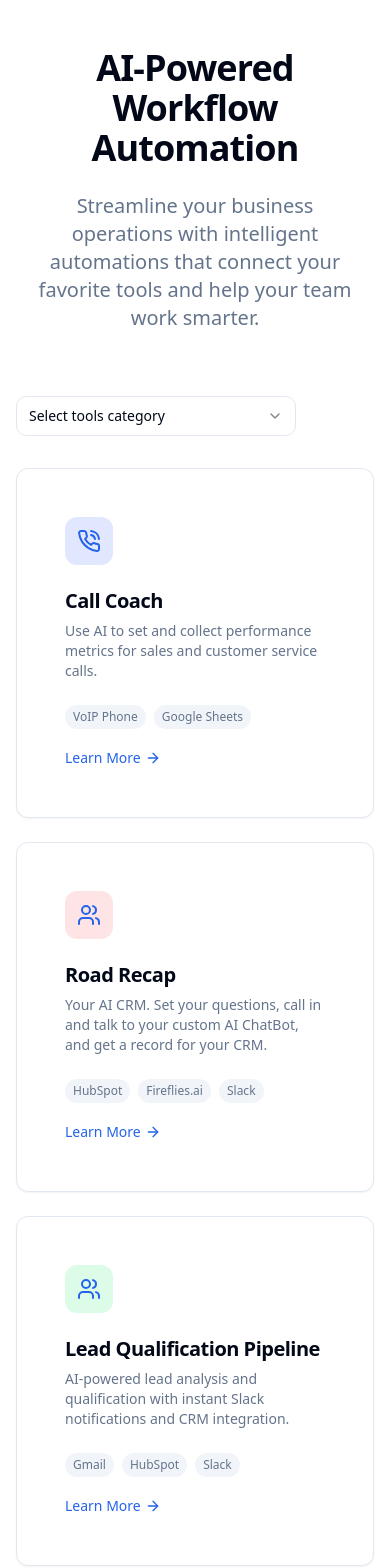
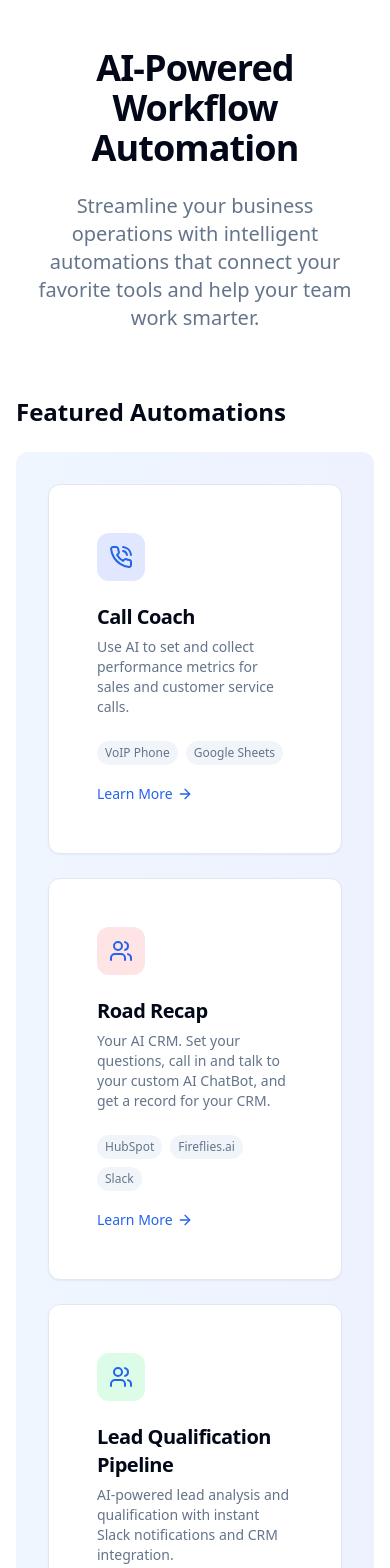
Before and after one commit to brianpcf/dptlandingpage, a React (Vite) app: page / in a window 390 px wide. Shown: the top 1568 px of the page. Built offline with nearby package versions, Linux system fonts and the light colour scheme.

Commit message:
Add Featured Section for Automations
Create a new "Featured" section at the top of the page to highlight the current three automations. This section includes a distinct background color to emphasize the featured automations.
[skip gpt_engineer]

```diff
--- /dev/null
+++ b/src/components/FeaturedAutomations.tsx
@@ -0,0 +1,23 @@
+import AutomationCard from "./AutomationCard";
+import { Automation } from "@/data/automations/types";
+
+interface FeaturedAutomationsProps {
+  automations: Automation[];
+}
+
+const FeaturedAutomations = ({ automations }: FeaturedAutomationsProps) => {
+  return (
+    <div className="mb-12">
+      <h2 className="text-2xl font-semibold mb-6">Featured Automations</h2>
+      <div className="bg-gradient-to-r from-blue-50 to-indigo-50 p-8 rounded-xl">
+        <div className="grid grid-cols-1 md:grid-cols-2 lg:grid-cols-3 gap-6">
+          {automations.slice(0, 3).map((automation, index) => (
+            <AutomationCard key={index} {...automation} />
+          ))}
+        </div>
+      </div>
+    </div>
+  );
+};
+
+export default FeaturedAutomations;
--- a/src/pages/Index.tsx
+++ b/src/pages/Index.tsx
@@ -1,5 +1,6 @@
 import Hero from "@/components/Hero";
 import AutomationCard from "@/components/AutomationCard";
+import FeaturedAutomations from "@/components/FeaturedAutomations";
 import { Select, SelectContent, SelectGroup, SelectItem, SelectLabel, SelectTrigger, SelectValue } from "@/components/ui/select";
 import { toolCategories } from "@/data/toolCategories";
 import { useState } from "react";
@@ -21,10 +22,15 @@ const Index = () => {
     return false;
   });
 
+  const featuredAutomations = automations.slice(0, 3);
+  const remainingAutomations = filteredAutomations.slice(3);
+
   return (
     <div className="min-h-screen py-12 px-4 sm:px-6 lg:px-8">
       <Hero />
       <div className="max-w-7xl mx-auto">
+        <FeaturedAutomations automations={featuredAutomations} />
+
         <div className="mb-8 space-y-4">
           <Select onValueChange={setSelectedCategory} value={selectedCategory}>
             <SelectTrigger className="w-[280px]">
@@ -70,7 +76,7 @@ const Index = () => {
         </div>
 
         <div className="grid grid-cols-1 md:grid-cols-2 lg:grid-cols-3 gap-6">
-          {filteredAutomations.map((automation, index) => (
+          {remainingAutomations.map((automation, index) => (
             <AutomationCard key={index} {...automation} />
           ))}
         </div>
```
